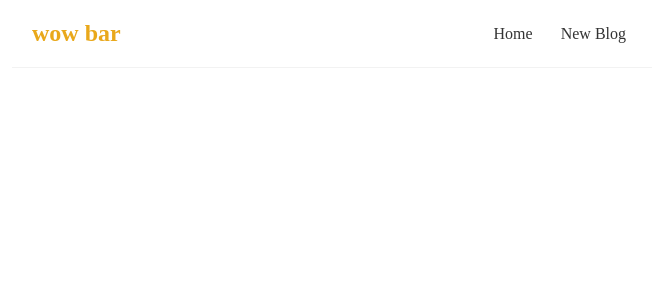
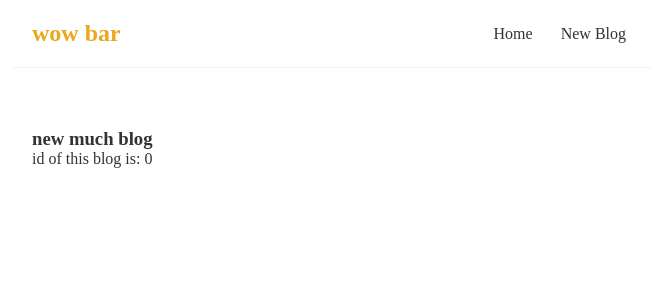
Before and after one commit to gunnerr91/dogeandfriendsblog, a React (Create React App) app: page /blogs/0 in a window 1280 px wide. Shown: the top 300 px of the page, without its empty margins (308-965 px from the left). Built offline with nearby package versions, Linux system fonts and the light colour scheme; a web font is replaced by a local one.

Commit message:
configured route for blog details

```diff
--- a/data/db.json
+++ b/data/db.json
@@ -4,7 +4,7 @@
         "title": "doge and friends party",
         "body": "wow much amaze.......",
         "author": "doge",
-        "id": 1
+        "id": 0
       },
       {
         "title": "doge is sad",
--- a/src/App.js
+++ b/src/App.js
@@ -1,4 +1,5 @@
 import { BrowserRouter, Route, Switch } from "react-router-dom";
+import BlogDetails from "./BlogDetails";
 import Create from "./Create";
 import Home from "./Home";
 import NavBar from "./Navbar";
@@ -12,6 +13,9 @@ function App() {
           <Switch>
             <Route exact path="/" component={Home} />
             <Route exact path="/create" component={Create} />
+            <Route exact path="/blogs/:id">
+              <BlogDetails />
+            </Route>
           </Switch>
         </div>
       </BrowserRouter>
--- /dev/null
+++ b/src/BlogDetails.js
@@ -0,0 +1,14 @@
+import { useParams } from "react-router-dom";
+
+const BlogDetails = () => {
+  const { id } = useParams();
+
+  return (
+    <div className="blog-details">
+      <h3>new much blog</h3>
+      <p>id of this blog is: {id}</p>
+    </div>
+  );
+};
+
+export default BlogDetails;
--- a/src/BlogList.js
+++ b/src/BlogList.js
@@ -1,3 +1,4 @@
+import { Link } from "react-router-dom";
 import "./bloglist.css";
 
 const BlogList = ({ blogs, title }) => {
@@ -5,11 +6,13 @@ const BlogList = ({ blogs, title }) => {
     <div className="bloglist">
       <h2>{title}</h2>
       {blogs.map((blog, index) => (
-        <div className="blog-preview" key={index}>
-          <h4>{blog.title}</h4>
-          <i>{blog.author}</i>
-          <p>{blog.body}</p>
-        </div>
+        <Link to={`/blogs/${blog.id}`} key={index}>
+          <div className="blog-preview">
+            <h4>{blog.title}</h4>
+            <i>{blog.author}</i>
+            <p>{blog.body}</p>
+          </div>
+        </Link>
       ))}
     </div>
   );
--- a/src/bloglist.css
+++ b/src/bloglist.css
@@ -5,9 +5,13 @@
 }
 .blog-preview:hover {
   box-shadow: 1px 3px 5px rgba(0, 0, 0, 0.1);
+  cursor: pointer;
 }
 .blog-preview h4 {
   font-size: 20px;
   color: #e9a81b;
   margin-bottom: 8px;
 }
+.bloglist a {
+  text-decoration: none;
+}
--- a/src/useFetch.js
+++ b/src/useFetch.js
@@ -23,7 +23,7 @@ const useFetch = (endpoint) => {
             setIsPending(false);
           }
         });
-    }, 2000);
+    }, 500);
     return () => abortController.abort();
   }, [endpoint]);
 
```
